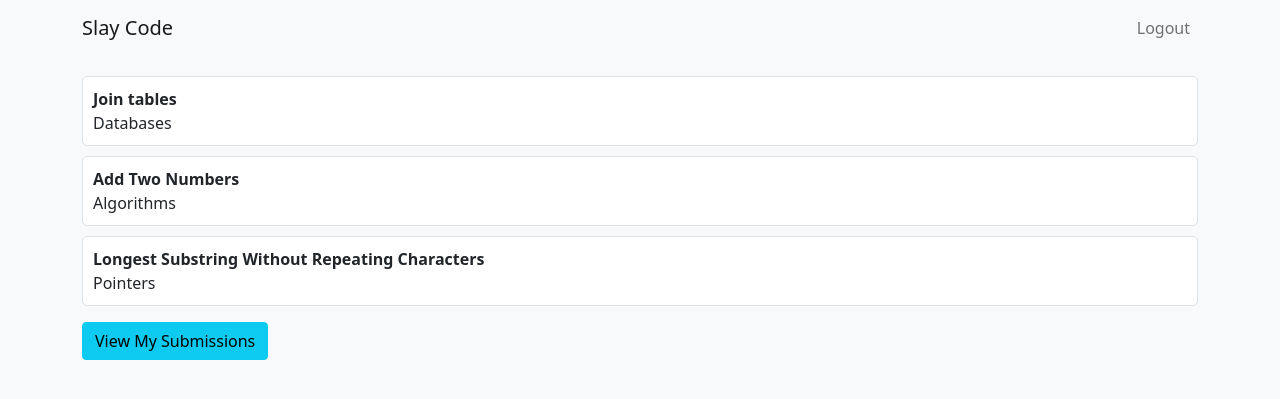
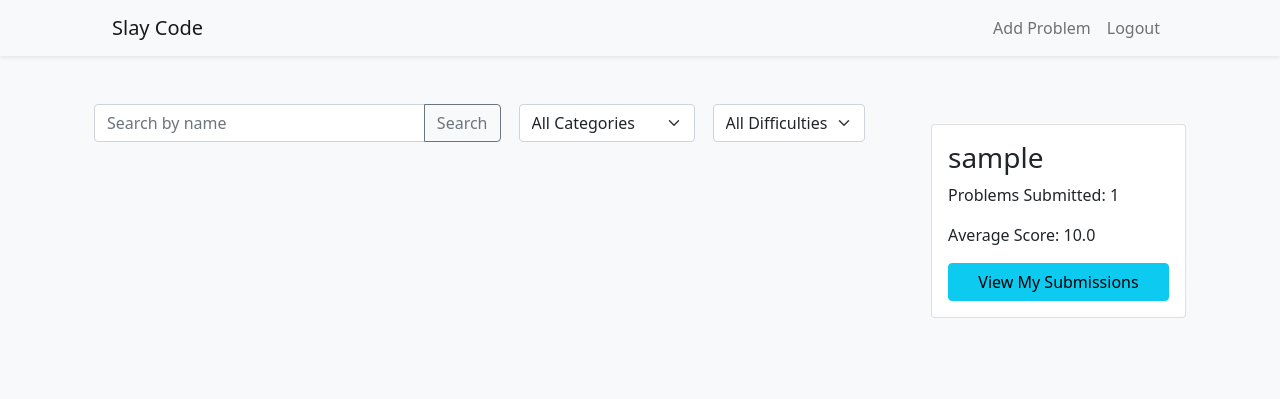
Before and after one commit to Alex7734/flask-sqlite, a Flask app: page / in a window 1280 px wide. Shown: the top 399 px of the page. Run offline with Flask 3, Linux system fonts and the light colour scheme; the visitor is signed in with stand-in values (Sample User, id 1); tables that the repository leaves empty hold one stand-in row (values such as "Sample post").

Commit message:
feat: integrate openai submissions and add problems

```diff
--- a/modules/problems/routes.py
+++ b/modules/problems/routes.py
@@ -1,35 +1,59 @@
-from flask import Flask, render_template, request, Blueprint, redirect, url_for, session
+from flask import Flask, render_template, request, Blueprint, redirect, url_for, session, flash
 from .repository import *
 from .utils import *
+from .openai_api import *
 
 problems = Blueprint('problems', __name__)
 
 @problems.route('/')
 def index():
-    problems = get_problems_with_categories_and_difficulty()
+    name_filter = request.args.get('name', '')
+    category_filter = request.args.get('category', '')
+    difficulty_filter = request.args.get('difficulty', '')
 
-    if len(problems) == 0:
-        add_initial_data()
-        problems = get_all_problems_with_categories()
+    problems = filter_problems(name_filter, category_filter, difficulty_filter)
 
+    profile_info = None
     if 'loggedin' in session:
-        return render_template('index.html', problems=problems, username=session['username'])
-    return render_template('index.html', problems=problems)
+        profile_info = get_profile_info(session['id'])
+
+    categories = get_all_categories()
+
+    return render_template('index.html', problems=problems, profile_info=profile_info, categories=categories)
 
 @problems.route('/problem/<int:problem_id>')
-def problem_details(problem_id):
+def problem_details(problem_id, result=None):
     user_id = session.get('id')
     if user_id:
         track_user_problem(user_id, problem_id)
     problem, solutions = get_problem_details(problem_id)
-    return render_template('problems/problem_details.html', problem=problem, solutions=solutions)
+
+    # Attempt to retrieve flashed messages if they exist
+    result = {}
+    if 'info_score' in session:
+        result['score'] = session['info_score']
+        result['comments'] = session['info_comments']
+        session.pop('info_score', None)
+        session.pop('info_comments', None)
+
+    print(result)
+    return render_template('problems/problem_details.html', problem=problem, solutions=solutions, result=result)
 
 @problems.route('/submit_solution', methods=['POST'])
 def submit_solution_route():
     user_id = session['id']
     problem_id = request.form['problem_id']
     submission_code = request.form['submission_code']
-    submit_solution(user_id, problem_id, submission_code)
+
+    problem_title = get_problem_title(problem_id)
+    problem_description = get_problem_description(problem_id)
+
+    # Get the score from OpenAI
+    score, comments = evaluate_code(submission_code, problem_title, problem_description)
+    submit_solution(user_id, problem_id, submission_code, score)
+
+    session['info_score'] = score
+    session['info_comments'] = comments
     return redirect(url_for('problems.problem_details', problem_id=problem_id))
 
 @problems.route('/my_submissions')
@@ -37,3 +61,20 @@ def my_submissions():
     user_id = int(session['id'])
     submissions = get_user_submissions(user_id)
     return render_template('problems/my_submissions.html', submissions=submissions)
+
+@problems.route('/add_problem', methods=['GET', 'POST'])
+def add_problem_route():
+    if request.method == 'POST':
+        title = request.form['title']
+        description = request.form['description']
+        category_name = request.form['category_name']
+        example_code = request.form['example_code']
+
+        add_problem(title, description, category_name)
+        problem_id = get_last_problem_id()
+        add_solution(problem_id, example_code)
+
+        return redirect(url_for('problems.index'))
+
+    categories = get_all_categories()
+    return render_template('problems/add_problem.html', categories=categories)
--- a/modules/users/routes.py
+++ b/modules/users/routes.py
@@ -12,7 +12,7 @@ def login():
         account = get_user_by_username_password(username, password)
         if account:
             log_user_in(account)
-            return redirect(url_for('index'))
+            return redirect(url_for('problems.index'))
         else:
             return 'Login failed. Check your username and password!'
     return render_template('users/login.html')
@@ -32,4 +32,4 @@ def register():
 @users.route('/logout')
 def logout():
     log_user_out()
-    return redirect(url_for('index'))
+    return redirect(url_for('problems.index'))
--- a/static/js/index.js
+++ b/static/js/index.js
@@ -2,11 +2,9 @@ document.addEventListener('DOMContentLoaded', function () {
     const problemItems = document.querySelectorAll('.problem-item');
 
     problemItems.forEach(item => {
-        item.addEventListener('click', function () {
+        item.addEventListener('hover', function () {
             const details = this.querySelector('.problem-details');
-            const solve = this.querySelector('.problem-details-solve');
             details.classList.toggle('visible');
-            solve.classList.toggle('visible');
         });
     });
 });
--- a/templates/components/navbar.html
+++ b/templates/components/navbar.html
@@ -1,4 +1,5 @@
-<nav class="navbar navbar-expand-lg navbar-light bg-light">
+<nav class="navbar navbar-expand-lg navbar-light bg-light shadow-sm w-100">
+    <div class="container-fluid mx-xxl">
         <a class="navbar-brand" href="/">Slay Code</a>
         <button class="navbar-toggler" type="button" data-bs-toggle="collapse" data-bs-target="#navbarNav" aria-controls="navbarNav" aria-expanded="false" aria-label="Toggle navigation">
             <span class="navbar-toggler-icon"></span>
@@ -6,6 +7,9 @@
         <div class="collapse navbar-collapse" id="navbarNav">
             <ul class="navbar-nav ms-auto">
                 {% if session.loggedin %}
+                <li class="nav-item">
+                    <a class="nav-link" href="/add_problem">Add Problem</a>
+                </li>
                 <li class="nav-item">
                     <a class="nav-link" href="/logout">Logout</a>
                 </li>
@@ -19,4 +23,12 @@
                 {% endif %}
             </ul>
         </div>
+    </div>
 </nav>
+
+<style>
+    .mx-xxl{
+        margin-left: 100px;
+        margin-right: 100px;
+    }
+</style>
--- a/templates/index.html
+++ b/templates/index.html
@@ -5,36 +5,102 @@ Problem List
 {% endblock %}
 
 {% block content %}
+<div class="container">
+    <div class="row mt-5">
+        <div class="col-md-9">
+            <div class="problem-filters mb-3 d-flex align-items-center">
+                <form id="search-form" method="GET" action="{{ url_for('problems.index') }}" class="d-inline w-50 me-2">
+                    <div class="input-group">
+                        <input type="text" class="form-control" name="name" placeholder="Search by name" value="{{ request.args.get('name', '') }}">
+                        <button class="btn btn-outline-secondary" type="submit">Search</button>
+                    </div>
+                </form>
+
+                <form id="category-form" method="GET" action="{{ url_for('problems.index') }}" class="d-inline me-2">
+                    <select class="form-select" name="category" onchange="this.form.submit()">
+                        <option value="">All Categories</option>
+                        {% for category in categories %}
+                        <option value="{{ category }}" {% if request.args.get('category', '') == category %}selected{% endif %}>{{ category }}</option>
+                        {% endfor %}
+                    </select>
+                </form>
+
+                <form id="difficulty-form" method="GET" action="{{ url_for('problems.index') }}" class="d-inline">
+                    <select class="form-select" name="difficulty" onchange="this.form.submit()">
+                        <option value="">All Difficulties</option>
+                        <option value="1" {% if request.args.get('difficulty', '') == '1' %}selected{% endif %}>Easy</option>
+                        <option value="2" {% if request.args.get('difficulty', '') == '2' %}selected{% endif %}>Medium</option>
+                        <option value="3" {% if request.args.get('difficulty', '') == '3' %}selected{% endif %}>Hard</option>
+                    </select>
+                </form>
+            </div>
+
             <div class="problem-list">
                 {% for problem in problems %}
-    <div class="problem-item">
+                <div class="problem-item card mb-3">
+                    <div class="card-body">
                         <div class="row">
                             <div class="col-10">
                                 <div class="problem-title">
                                     <strong>{{ problem.name }}</strong>
                                 </div>
-                <div class="problem-category">
+                                <div class="problem-category text-muted">
                                     {{ problem.category }} <span class="badge bg-secondary">{{ problem.difficulty }}</span>
                                 </div>
                             </div>
-            <div class="problem-details-solve col-2 mb-4 float-end">
+                            <div class="problem-details col-2 text-end">
                                 <a href="{{ url_for('problems.problem_details', problem_id=problem.id) }}" class="btn btn-primary">Solve!</a>
-            </div>
-        </div>
-
-        <div class="problem-details">
-            <div class="row m-3">
-                <div class="col-10">
-                    <p class="lead">{{ problem.description }}</p>
                             </div>
                         </div>
                     </div>
                 </div>
                 {% endfor %}
-    {% if 'loggedin' in session %}
-    <div class="my-3">
-        <a href="{{ url_for('problems.my_submissions') }}" class="btn btn-info">View My Submissions</a>
             </div>
+        </div>
+        <div class="profile-info col-md-3">
+            <div class="card">
+                <div class="card-body">
+                    {% if profile_info %}
+                    <h3>{{ profile_info.username }}</h3>
+                    <p>Problems Submitted: {{ profile_info.problems_submitted }}</p>
+                    <p>Average Score: {{ profile_info.average_score }}</p>
                     {% endif %}
+                    <div class="mt-3">
+                        <a href="{{ url_for('problems.my_submissions') }}" class="btn btn-info w-100">View My Submissions</a>
                     </div>
+                </div>
+            </div>
+        </div>
+    </div>
+</div>
+
+<script>
+    let debounceTimeout;
+
+    document.querySelector('input[name="name"]').addEventListener('input', function() {
+        clearTimeout(debounceTimeout);
+        debounceTimeout = setTimeout(() => {
+            document.getElementById('search-form').submit();
+        }, 300);
+    });
+</script>
+
+<style>
+    .problem-filters {
+        gap: 10px;
+    }
+
+    .problem-item .problem-details {
+        display: none;
+    }
+
+    .problem-item:hover .problem-details {
+        display: block;
+    }
+
+    .profile-info .card {
+        margin-top: 20px;
+    }
+</style>
+
 {% endblock %}
--- a/templates/layout.html
+++ b/templates/layout.html
@@ -8,11 +8,12 @@
     <title>{% block title %}Default Title{% endblock %}</title>
 </head>
 <body>
-<div class="container">
+<div class="container-fluid p-0">
     {% include 'components/navbar.html' %}
-    {% block content %}
-
-    {% endblock %}
+    <div class="container mt-2">
+        {% block content %}
+        {% endblock %}
+    </div>
 </div>
 
 <!-- Modals -->
--- a/util/database.py
+++ b/util/database.py
@@ -41,6 +41,7 @@ def init_db():
                 problem_id INTEGER NOT NULL,
                 submission_code TEXT NOT NULL,
                 submission_date DATETIME DEFAULT CURRENT_TIMESTAMP,
+                score INTEGER DEFAULT 0,
                 FOREIGN KEY (user_id) REFERENCES USERS(id),
                 FOREIGN KEY (problem_id) REFERENCES problems(id)
             );
```
Also changed, not shown: modules/problems/openai_api.py (added, +41 -0 lines), modules/problems/repository.py (+68 -6 lines), modules/problems/sql.py (+16 -2 lines), requirements.txt (+24 -0 lines), templates/problems/add_problem.html (added, +65 -0 lines), templates/problems/my_submissions.html (+7 -3 lines), templates/problems/problem_details.html (+48 -3 lines). Lines whose indentation alone changed are shown as unchanged.
